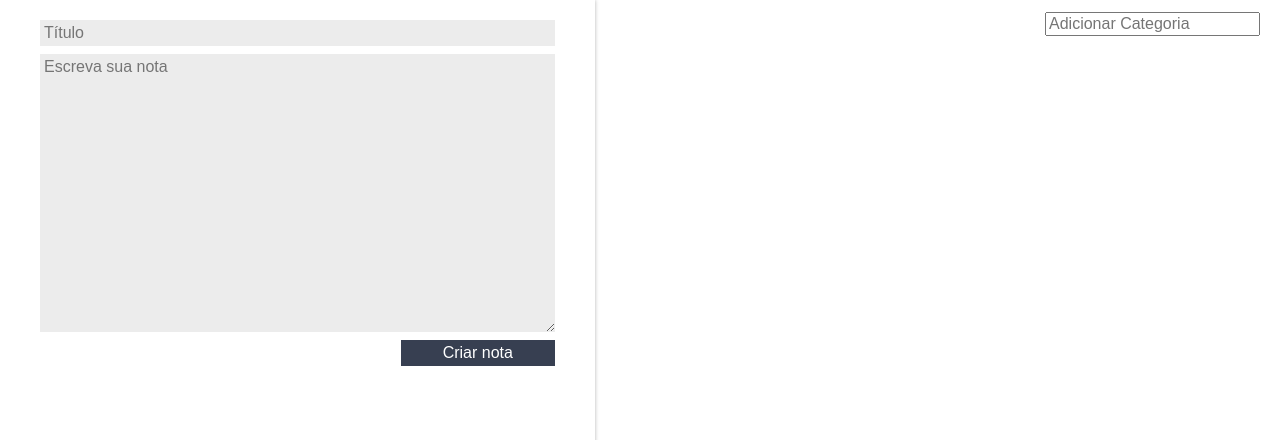
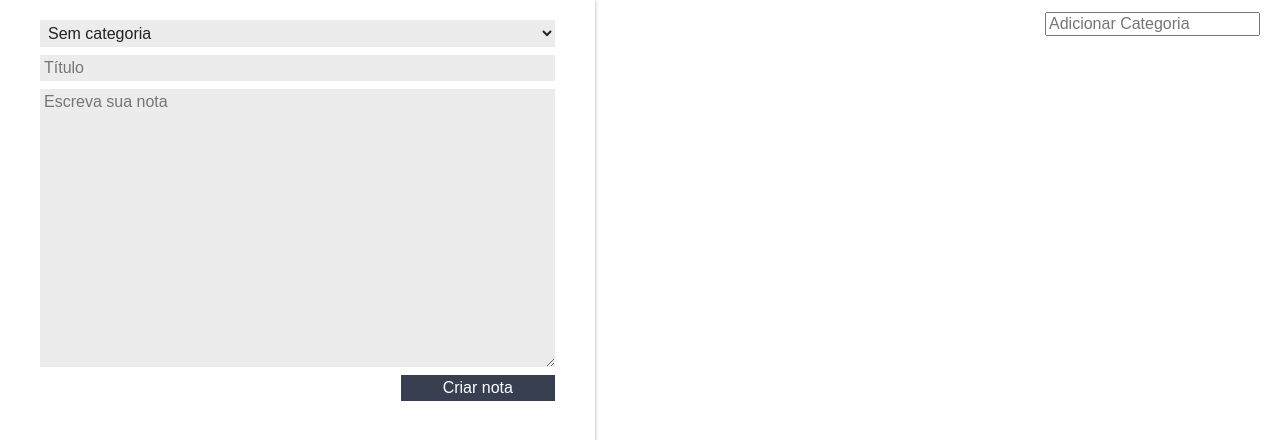
Before and after one commit to caiomcs04/Notes-generator, a React (Create React App) app: page / in a window 1280 px wide. Shown: the top 440 px of the page. Built offline with nearby package versions, Linux system fonts and the light colour scheme.

Commit message:
state individual

```diff
--- a/src/App.js
+++ b/src/App.js
@@ -4,6 +4,8 @@ import CategoryList from "./components/CategoryList/CategoryList"
 import "./assets/App.css"
 import "./assets/index.css"
 import React, { Component } from "react"
+import Categorys from "./data/Categorys"
+import NotesArray from "./data/Notes"
 
 
 
@@ -11,45 +13,22 @@ class App extends Component {
 
   constructor() {
     super()
-    this.state = {
-      notes: [],
-      categorys: [],
-    }
+    this.category = new Categorys
+    this.notes = new NotesArray
   }
 
-  handleNote(title, text) {
-    const newNote = { title, text }
-    const newNotes = [...this.state.notes, newNote]
-    const newState = {
-      notes: newNotes
-    }
-    this.setState(newState)
-  }
-
-  handleCategory(category){
-    const newCategorys = [...this.state.categorys, category]
-    const newState = {
-      ...this.state, categorys:newCategorys
-    }
-    this.setState(newState)
-  }
-
-  deleteNote(index) {
-    let notes = this.state.notes
-    notes.splice(index, 1);
-    this.setState({ notes: notes })
-  }
 
   render() {
     return (
       <section className="conteudo">
-        <RegisterForm handleNote={this.handleNote.bind(this)} />
+        <RegisterForm handleNote={this.notes.handleNote.bind(this.notes)}
+        categorys={this.category} />
         <main className="conteudo-principal">
-          <CategoryList categorys={this.state.categorys}
-          handleCategory ={this.handleCategory.bind(this)}/>
+          <CategoryList categorys={this.category}
+          handleCategory ={this.category.handleCategory.bind(this.category)}/>
           <NotesList
-            deleteNote={this.deleteNote.bind(this)}
-            notes={this.state.notes} />
+            deleteNote={this.notes.deleteNote.bind(this.notes)}
+            notes={this.notes} />
         </main>
 
       </section>
--- a/src/components/CategoryList/CategoryList.jsx
+++ b/src/components/CategoryList/CategoryList.jsx
@@ -3,6 +3,19 @@ import React, { Component } from 'react';
 import "./style.css"
 
 class CategoryList extends Component {
+
+  constructor(){
+    super();
+    this.state={categorys:[]}
+  }
+
+  componentDidMount(){
+    this.props.categorys.subscribe(this.newCategorys.bind(this))
+  }
+
+  newCategorys(categorys){
+    this.setState({...this.state,categorys})
+  }
 
   handleInputEvent(e) {
     if (e.key === "Enter") {
@@ -15,7 +28,7 @@ class CategoryList extends Component {
     return (
       <section className="category">
         <ul className="category-list">
-          {this.props.categorys.map((category, index) => {
+          {this.state.categorys.map((category, index) => {
             return <li key={index} className="category-item">{category}</li>
           })
           }
--- a/src/components/NotesCards/NotesCards.jsx
+++ b/src/components/NotesCards/NotesCards.jsx
@@ -18,6 +18,7 @@ class NotesCards extends Component {
           	</h3>
 						<DeleteSVG className="delete-icon"
 						 onClick={this.delete.bind(this)}/>
+						 <h4>{this.props.category}</h4>
 					</header>
 					<header>
 						<p className="body-card-note">
--- a/src/components/NotesList/NotesList.jsx
+++ b/src/components/NotesList/NotesList.jsx
@@ -5,20 +5,36 @@ import "./style.css"
 
 
 class NotesList extends Component {
+
+  constructor(){
+    super()
+    this.state = {notes:[]}
+  }
+
+  componentDidMount(){
+    this.props.notes.subscribe(this.newNotes.bind(this))
+  }
+
+  newNotes(notes){
+    this.setState({...this.state, notes})
+  }
+
   render() {
     return (
       <>
         <ul className="notes-list">
-          {this.props.notes.map((note,index) =>{
+          {this.state.notes.map((note,index) =>{
             let title = note.title
             let text = note.text
+            let category = note.category
             return(
               <li className="notes-list-item" key={index}>
               <NotesCards
               deleteNote={this.props.deleteNote}
               noteTitle={title}
               noteText={text}
-              noteIndex = {index}/>
+              noteIndex = {index}
+              category = {category}/>
             </li>
             )
           })}
--- a/src/components/RegisterForm/RegisterForm.jsx
+++ b/src/components/RegisterForm/RegisterForm.jsx
@@ -7,6 +7,16 @@ class RegisterForm extends Component {
     super(props);
     this.title = "";
     this.text = "";
+    this.category = "";
+    this.state = { categorys: [] }
+  }
+
+  componentDidMount() {
+    this.props.categorys.subscribe(this.newCategorys.bind(this))
+  }
+
+  newCategorys(categorys) {
+    this.setState({ ...this.categorys, categorys })
   }
 
   _handleTitle(event) {
@@ -19,10 +29,16 @@ class RegisterForm extends Component {
     this.text = event.target.value
   }
 
+
+  _handleCategory(event) {
+    event.stopPropagation()
+    this.category = event.target.value
+  }
+
   _handleCard(event) {
     event.preventDefault()
     event.stopPropagation()
-   this.props.handleNote(this.title, this.text);
+    this.props.handleNote(this.title, this.text, this.category);
   }
 
   render() {
@@ -31,6 +47,13 @@ class RegisterForm extends Component {
         <form className="register-form"
           onSubmit={this._handleCard.bind(this)}
         >
+          <select className="register-form-input"
+            onChange={this._handleCategory.bind(this)}>
+            <option>Sem categoria</option>
+            {this.state.categorys.map((category, index) => {
+              return <option key={index} value={category}>{category}</option>
+            })}
+          </select>
           <input type="text"
             placeholder="Título"
             className="register-form-input"
--- /dev/null
+++ b/src/data/Categorys.js
@@ -0,0 +1,22 @@
+import { findRenderedComponentWithType } from "react-dom/test-utils";
+
+export default class Categorys{
+  constructor(){
+    this.categorys = [];
+    this._subscribers = [];
+  }
+
+  subscribe(func){
+    this._subscribers.push(func);
+  }
+
+  notifeSubscribe(){
+    this._subscribers.forEach(func => func(this.categorys));
+  }
+
+  handleCategory(newCategory){
+    this.categorys.push(newCategory)
+    this.notifeSubscribe()
+  }
+
+}
--- /dev/null
+++ b/src/data/Notes.js
@@ -0,0 +1,34 @@
+export default class NotesArray{
+  constructor(){
+    this.notes =[]
+    this._subscribers =[]
+  }
+
+  subscribe(func){
+    this._subscribers.push(func);
+  }
+
+  notifeSubscribe(){
+    this._subscribers.forEach(func => func(this.notes));
+  }
+
+  handleNote(title,text,category) {
+    const newNote = new Note(title,text,category)
+    this.notes.push(newNote)
+    this.notifeSubscribe()
+  }
+
+
+  deleteNote(index) {
+    this.notes.splice(index, 1);
+    this.notifeSubscribe()
+  }
+}
+
+class Note{
+  constructor(title,text,category){
+    this.title = title
+    this.text = text
+    this.category = category
+  }
+}
```
